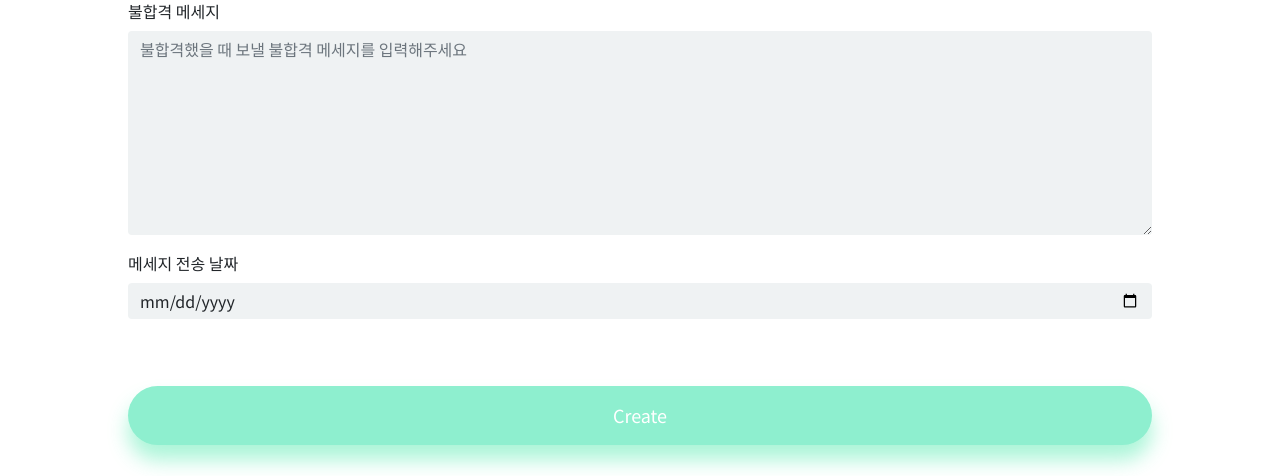
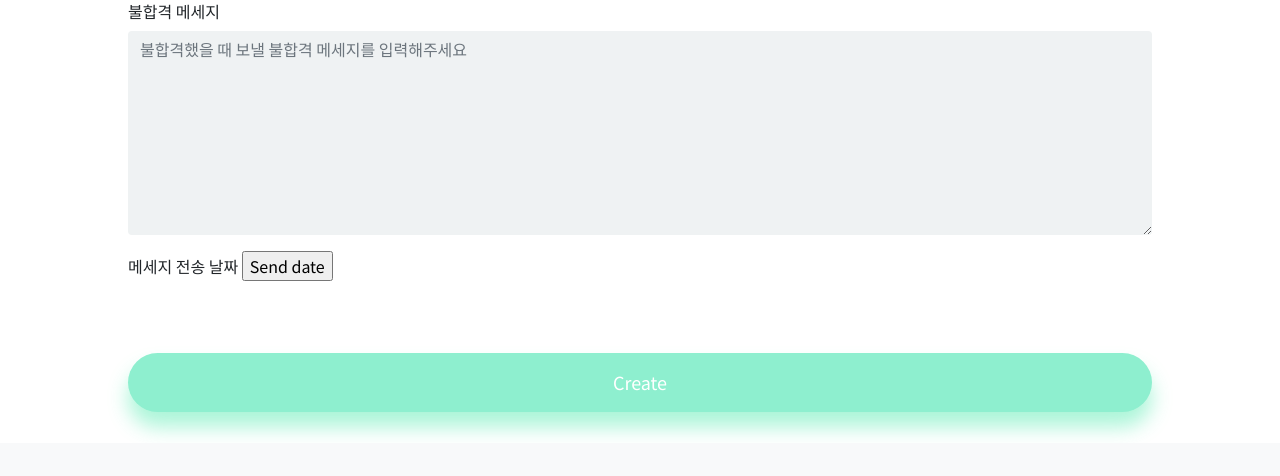
Before and after one commit to julianne03/Joindong, a Django app: template templates/jd/create_club_message.html in a window 1280 px wide. Shown: the part 733-1209 px from the top of the page. After the commit the page ends 1167 px from the top, so only its background shows below. Run offline with Django 3.2, Linux system fonts and the light colour scheme; the template is opened without the code that fills it, so the values that code supplies are empty, except form fields; tables that the repository leaves empty hold one stand-in row (values such as "Sample post"); form fields are guessed from the names that the template uses.

Commit message:
templates/jd create_club_message form.send_date solve

```diff
--- a/templates/jd/create_club_message.html
+++ b/templates/jd/create_club_message.html
@@ -39,9 +39,7 @@
             </div>
             <div class="mb-3">
                 <label for="send_date" class="form-label">메세지 전송 날짜</label>
-                <input type="date" style="background-color: rgb(239,242,243); border: none" class="form-control"
-                       placeholder="메세지를 보낼 날짜를 입력해주세요" name="send_date" id="send_date"
-                       value="{{ form.send_date.value|default_if_none:'' }}">
+                {{ form.send_date }}
             </div>
             <button type="submit" style="margin-top: 5%; margin-bottom: 3%; width: 100%" class="login_btn">Create</button>
         </form>
```
